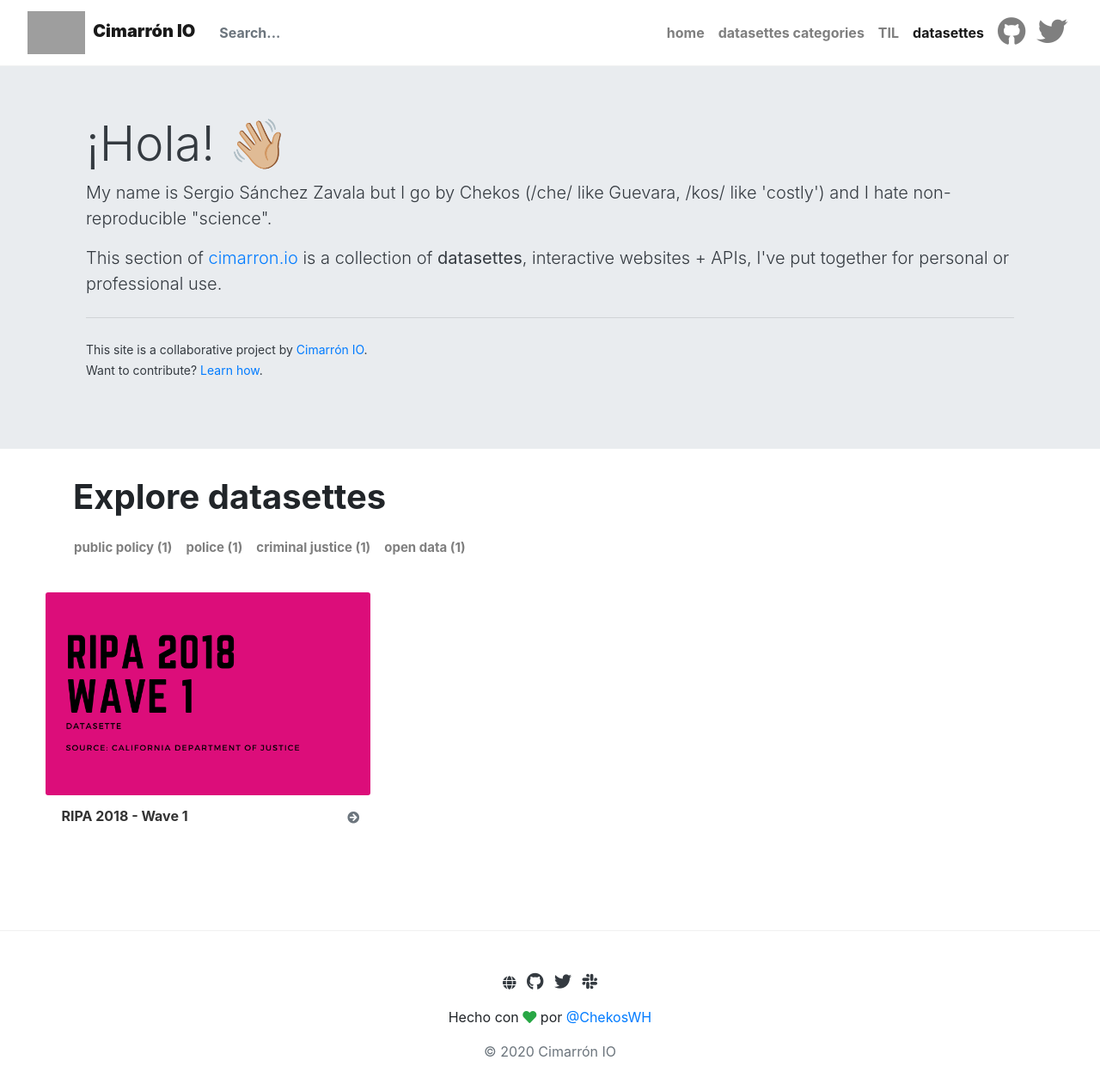
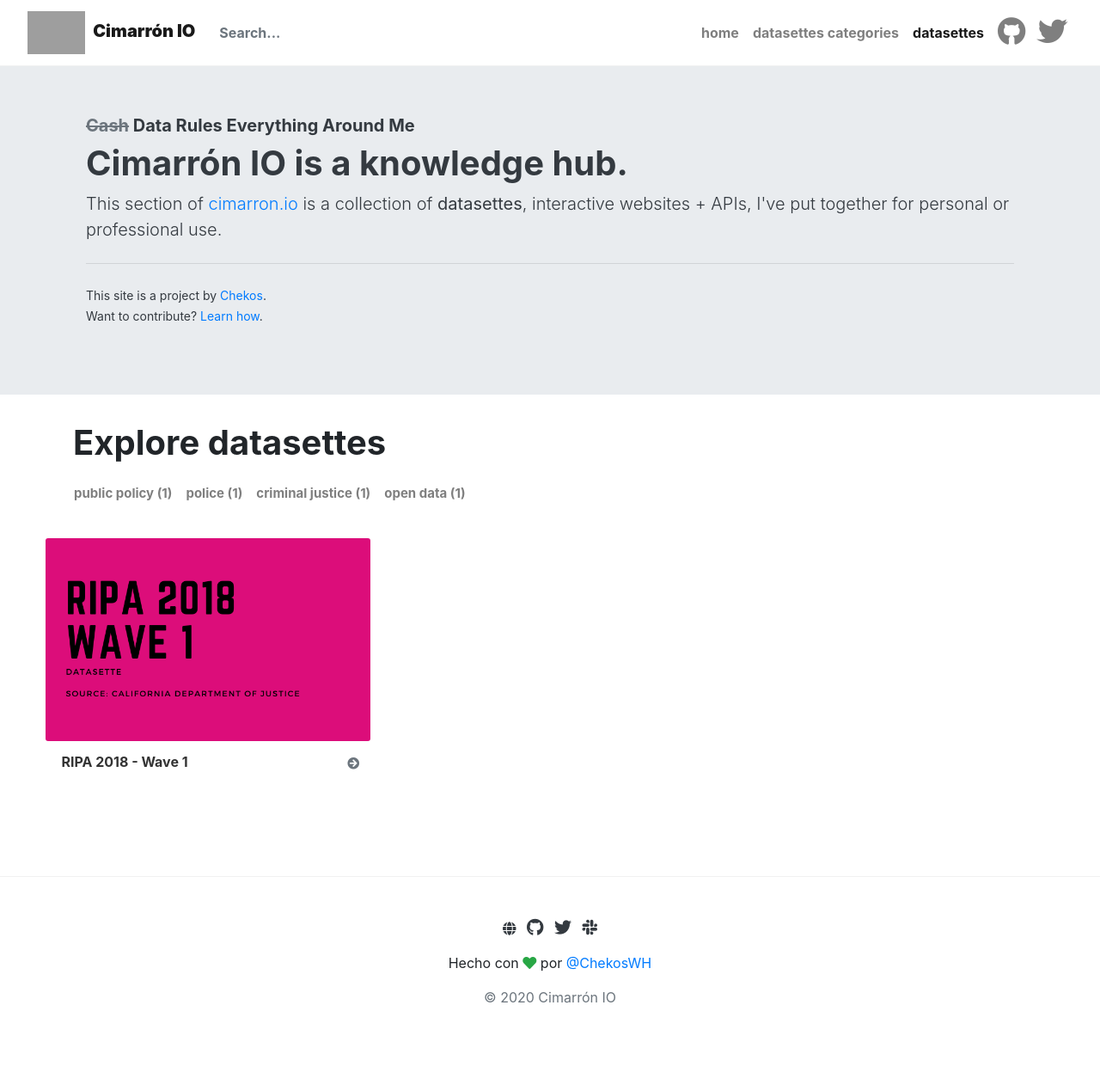
Before and after one commit to cimarron-io/cimarronio-datasettes, a Jekyll site: the page built from index.html, in a window 1280 px wide and 1299 px high. Shown: the top 1269 px of the window at 86% size. Built offline with Jekyll 4.4.1, drawn with Linux system fonts in a browser that asks for light colours; nearby versions of some CDN libraries; library files that are not in the unit come from our copies; the list of posts is cut into pages by our own code; grey boxes are pictures that could not be loaded.

Commit message:
update landing page

```diff
--- a/_includes/menu-header.html
+++ b/_includes/menu-header.html
@@ -7,10 +7,7 @@
     <a class="nav-link" href="{{site.homeurl}}">home</a>
 </li>
 <li class="nav-item">
-    <a class="nav-link" href="{{site.baseurl}}/categories">datasettes categories</a>
-</li>
-<li class="nav-item">
-    <a class="nav-link" href="https://til.cimarron.io/">TIL</a>
+    <a class="nav-link" href="{{site.baseurl}}categories">datasettes categories</a>
 </li>
 <li class="nav-item">
     <a class="nav-link active" href="{{site.baseurl}}/">datasettes</a>
--- a/index.html
+++ b/index.html
@@ -7,11 +7,11 @@
 <div class="jumbotron jumbotron-fluid text-dark">
   <div class="container">
     <div class="container">
-      <h1 class="display-4">¡Hola! 👋🏼</h1>
-      <p class="lead">My name is Sergio Sánchez Zavala but I go by Chekos (/che/ like Guevara, /kos/ like 'costly') and I hate non-reproducible "science".</p>
+      <h5><del class="text-muted"">Cash</del> Data Rules Everything Around Me</h5>
+      <h1>Cimarrón IO is a knowledge hub.</h1>
       <p class="lead">This section of <a href="https://cimarron.io/">cimarron.io</a> is a collection of <b>datasettes</b>, interactive websites + APIs, I've put together for personal or professional use.</p>
       <hr class="my-4">
-      <p><small>This site is a collaborative project by <a href="https://www.cimarron.io">Cimarrón IO</a>. <br>Want to contribute? <a href="https://github.com/cimarron-io/cimarron-io.github.io">Learn how</a>.</small></p>
+      <p><small>This site is a project by <a href="https://soyserg.io">Chekos</a>. <br>Want to contribute? <a href="https://github.com/cimarron-io/cimarron-io.github.io">Learn how</a>.</small></p>
     </div>
   </div>
 </div>
```
Also changed, not shown: 1 other file.
